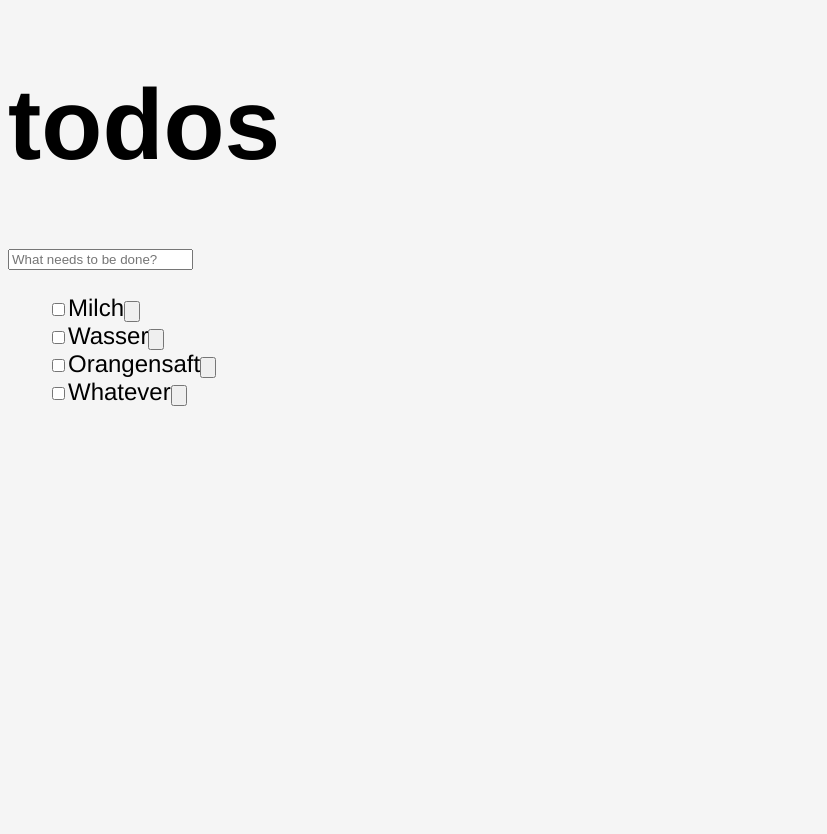
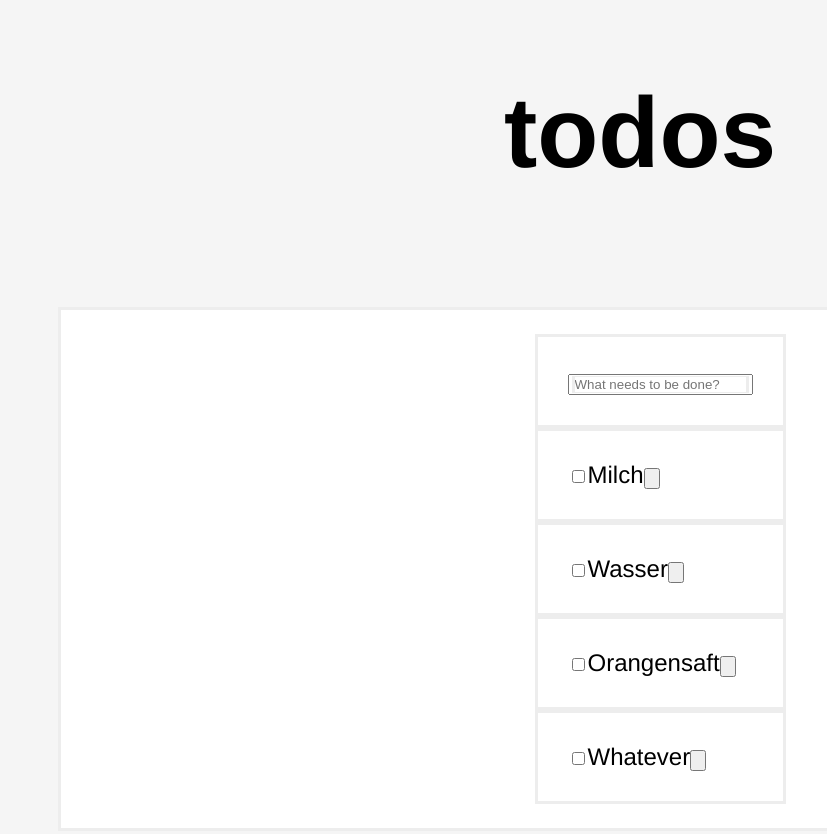
Before and after one commit to killer-r2d2/dev1920todo, a plain HTML site: page index.html in a window 1280 px wide. Shown: the whole page, without its empty margins (0-827 px from the left). Before the commit the page ends 800 px from the top, so only its background shows below. Drawn offline with Linux system fonts and the light colour scheme.

Commit message:
Grundaufbau die zeweite

```diff
--- a/index.html
+++ b/index.html
@@ -4,23 +4,28 @@
     <meta charset="UTF-8">
     <meta name="viewport" content="width=device-width, initial-scale=1.0">
     <meta http-equiv="X-UA-Compatible" content="ie=edge">
-    <title>Document</title>
+    <title>todos</title>
     <link rel="stylesheet" href="todoprojekt.css" type="text/css">
  </head>
 <body>
 
+<!--header-->
 
+<header>
 <h1>todos</h1>
+</header>
 
-<input placeholder="What needs to be done?">
+<!--main-->
 
+<main>
     <ul>
+        <li><input placeholder="What needs to be done?"></li>
         <li><input type="checkbox">Milch<input type="button"></li>
         <li><input type="checkbox">Wasser<input type="button"></li>
         <li><input type="checkbox">Orangensaft<input type="button"></li>
         <li><input type="checkbox">Whatever<input type="button"></li>
     </ul>
-
+</main>
 
 
 
--- a/todoprojekt.css
+++ b/todoprojekt.css
@@ -13,3 +13,27 @@ ul {
     font-size:1.5rem;
     list-style-type: none;
 }
+
+main {
+    background-color: #ffffff;
+    display: flex;
+    justify-content: center;
+    align-items: center;
+    border:solid #ededed;
+    margin: 50px;
+}
+
+header {
+    display: flex;
+    justify-content: center;
+}
+
+li {
+    border: solid  #ededed;
+    padding: 30px;
+
+}
+::placeholder {
+    border: solid #ededed;
+
+}
```
Lines whose indentation alone changed are shown as unchanged.
